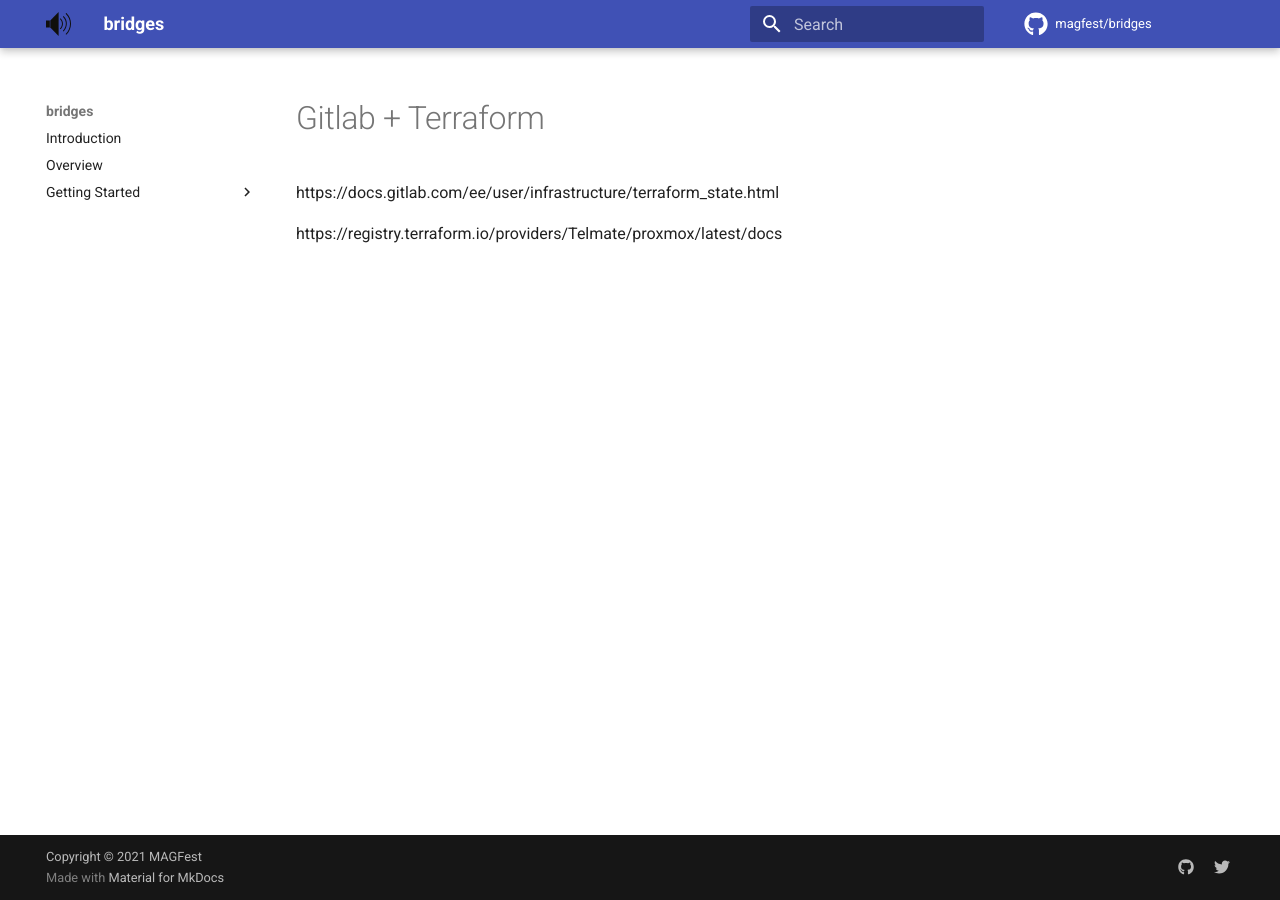
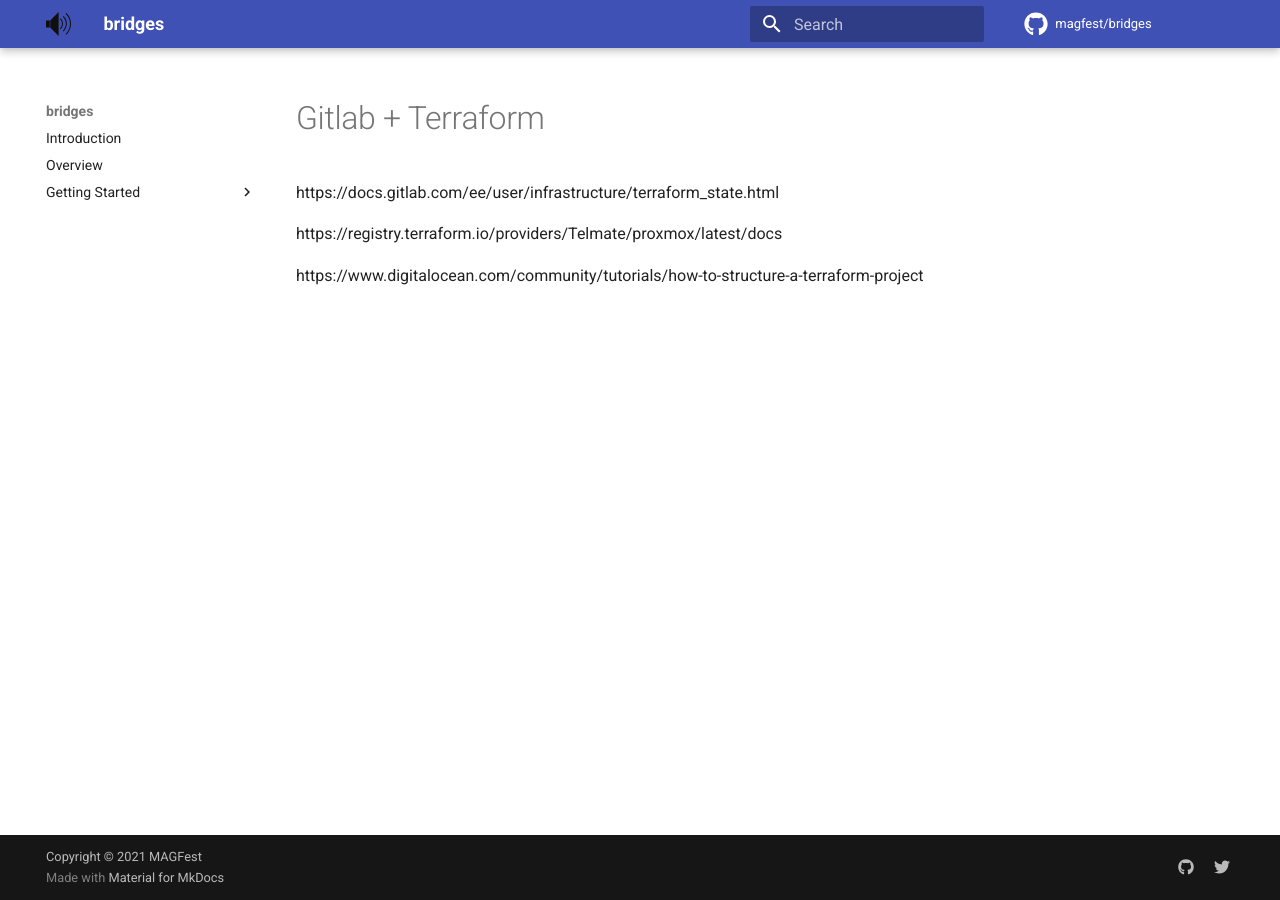
Before and after one commit to magfest/bridges, an MkDocs documentation site: the page built from docs/gitlab-terraform.md, in a window 1280 px wide. Built offline with MkDocs 1.6.1 and Material for MkDocs 9.7.7, drawn with Linux system fonts in a browser that asks for light colours; comment, search, counter and statistics services are not loaded; the version menu is left out; some of the changed lines change nothing that is shown.

Commit message:
Update gitlab-terraform.md

```diff
--- a/docs/gitlab-terraform.md
+++ b/docs/gitlab-terraform.md
@@ -3,3 +3,5 @@
 https://docs.gitlab.com/ee/user/infrastructure/terraform_state.html
 
 https://registry.terraform.io/providers/Telmate/proxmox/latest/docs
+
+https://www.digitalocean.com/community/tutorials/how-to-structure-a-terraform-project
```
